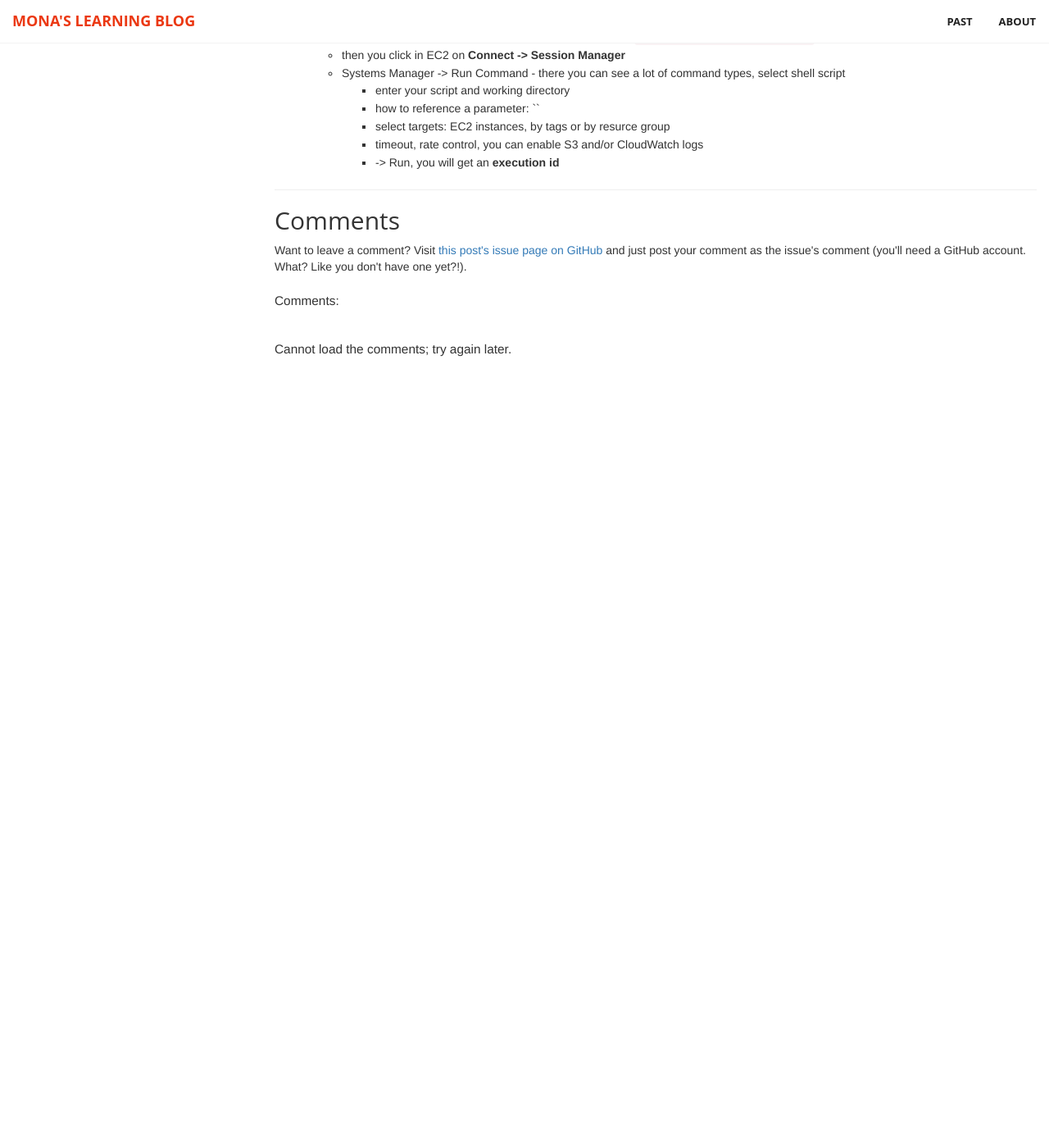
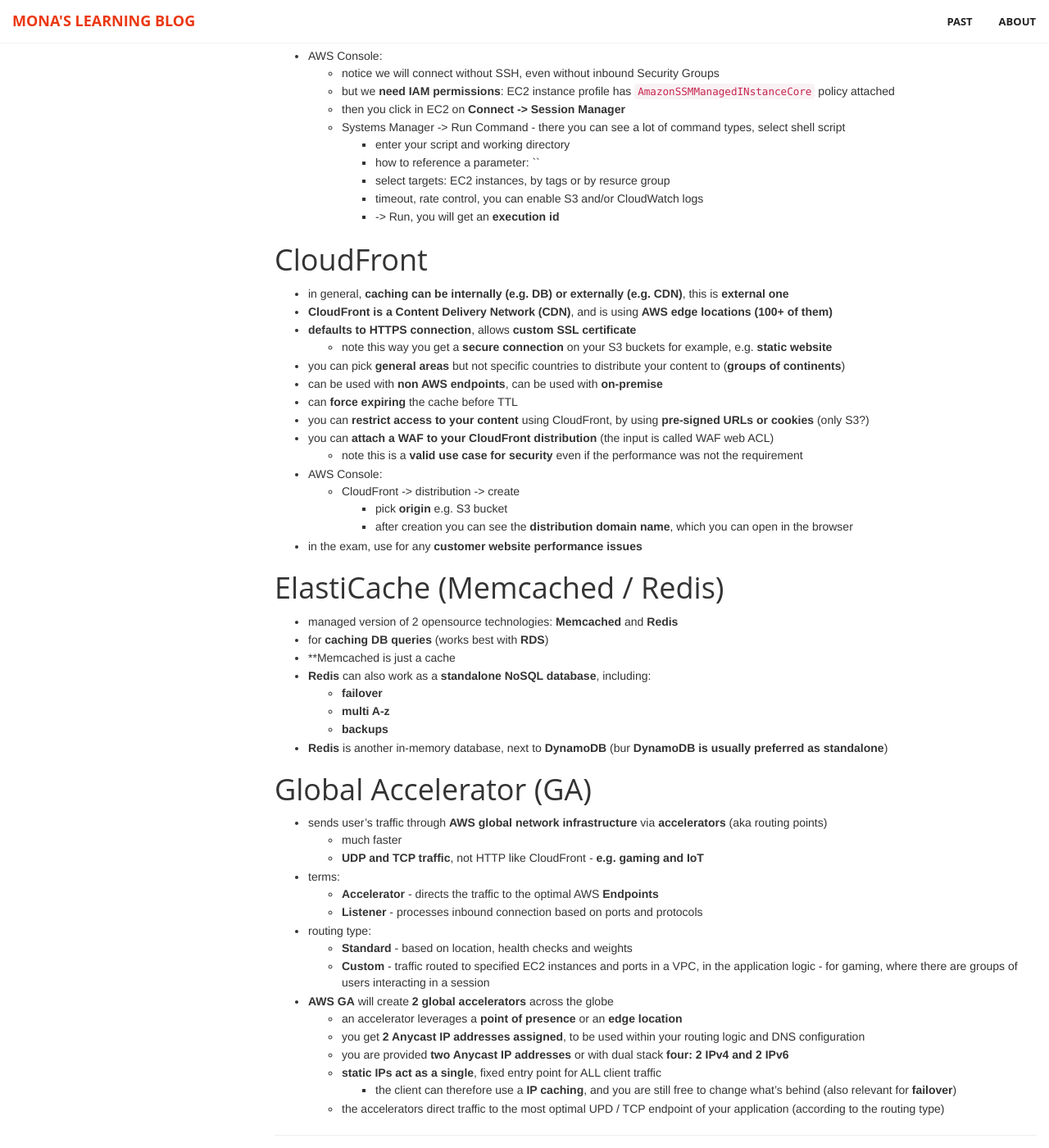
Before and after one commit to monikma/monikma.github.io, a Jekyll site: the page built from _posts/2024-03-04-aws-certified-solutions-archiect.md, in a window 1280 px wide and 1400 px high, scrolled down 9823 px. Shown: the whole window at 82% size. Built offline with Jekyll 4.4.1, drawn with Linux system fonts in a browser that asks for light colours; before the commit the page ends 10310 px from its top, so only the background shows below that; some of the changed text lies outside the part shown.

Commit message:
Update: caching

```diff
--- a/_posts/2024-03-04-aws-certified-solutions-archiect.md
+++ b/_posts/2024-03-04-aws-certified-solutions-archiect.md
@@ -391,3 +391,48 @@
     - select targets: EC2 instances, by tags or by resurce group
     - timeout, rate control, you can enable S3 and/or CloudWatch logs
     - -> Run, you will get an **execution id**
+
+# CloudFront
+- in general, **caching can be internally (e.g. DB) or externally (e.g. CDN)**, this is **external one**
+- **CloudFront is a Content Delivery Network (CDN)**, and is using **AWS edge locations (100+ of them)**
+- **defaults to HTTPS connection**, allows **custom SSL certificate**
+  - note this way you get a **secure connection** on your S3 buckets for example, e.g. **static website**
+- you can pick **general areas** but not specific countries to distribute your content to (**groups of continents**)
+- can be used with **non AWS endpoints**, can be used with **on-premise**
+- can **force expiring** the cache before TTL
+- you can **restrict access to your content** using CloudFront, by using **pre-signed URLs or cookies** (only S3?)
+- you can **attach a WAF to your CloudFront distribution** (the input is called WAF web ACL)
+  - note this is a **valid use case for security** even if the performance was not the requirement
+- AWS Console:
+  - CloudFront -> distribution -> create
+    - pick **origin** e.g. S3 bucket
+    - after creation you can see the **distribution domain name**, which you can open in the browser
+- in the exam, use for any **customer website performance issues**
+
+# ElastiCache (Memcached / Redis)
+- managed version of 2 opensource technologies: **Memcached** and **Redis**
+- for **caching DB queries** (works best with **RDS**)
+- **Memcached is just a cache
+- **Redis** can also work as a **standalone NoSQL database**, including:
+  - **failover**
+  - **multi A-z**
+  - **backups**
+- **Redis** is another in-memory database, next to **DynamoDB** (bur **DynamoDB is usually preferred as standalone**)
+
+# Global Accelerator (GA)
+- sends user's traffic through **AWS global network infrastructure** via **accelerators** (aka routing points)
+  - much faster
+  - **UDP and TCP traffic**, not HTTP like CloudFront - **e.g. gaming and IoT**
+- terms:
+  - **Accelerator** - directs the traffic to the optimal AWS **Endpoints**
+  - **Listener** - processes inbound connection based on ports and protocols
+- routing type:
+  - **Standard** - based on location, health checks and weights
+  - **Custom** - traffic routed to specified EC2 instances and ports in a VPC, in the application logic - for gaming, where there are groups of users interacting in a session
+- **AWS GA** will create **2 global accelerators** across the globe
+  - an accelerator leverages a **point of presence** or an **edge location**
+  - you get **2 Anycast IP  addresses assigned**, to be used within your routing logic and DNS configuration
+  - you are provided **two Anycast IP addresses** or with dual stack **four: 2 IPv4 and 2 IPv6**
+  - **static IPs act as a single**, fixed entry point for ALL client traffic
+    - the client can therefore use a **IP caching**, and you are still free to change what's behind (also relevant for **failover**)
+  - the accelerators direct traffic to the most optimal UPD / TCP endpoint of your application (according to the routing type)
```
Also changed, not shown: _posts/2024-03-05-aws-certified-solutions-architect-storage.md (+4 -1 lines).
